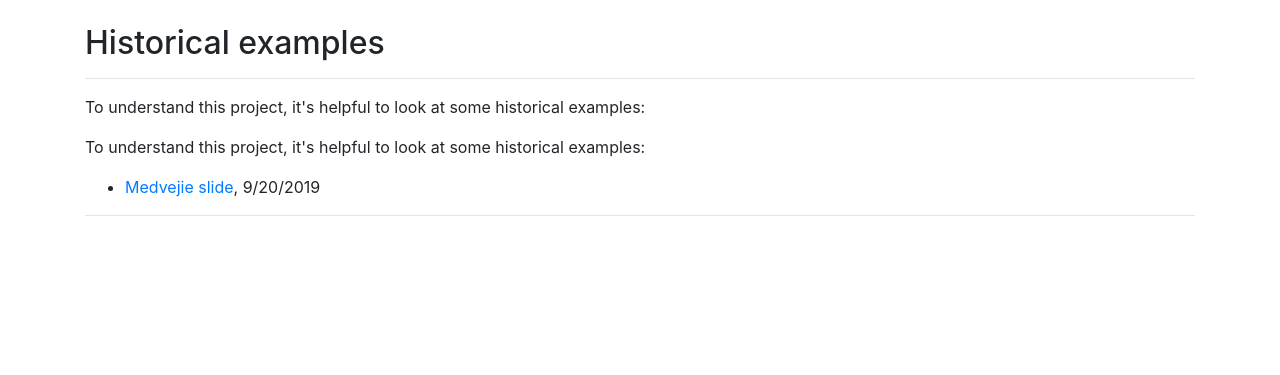
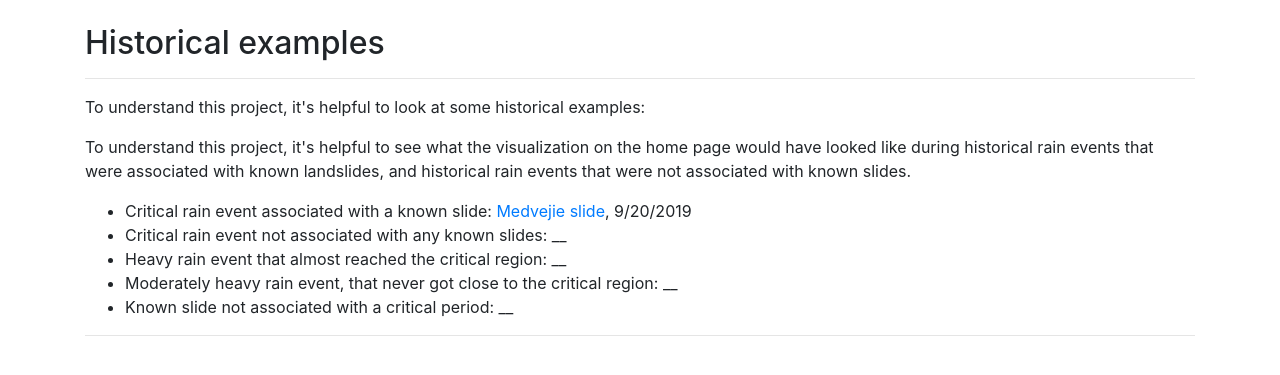
Before and after one commit to ehmatthes/sitka_irg_realtime, a Django app: page /hist_examples/ in a window 1280 px wide. Shown: the part 58-433 px from the top of the page. Run offline with Django 3.2, Linux system fonts and the light colour scheme; parts of the project's set-up code (start-up, migrations or seed data) failed here and were passed over; some libraries are stand-ins or nearby versions.

Commit message:
Added link to hist examples in drop down, listed some examples to include.

```diff
--- a/irg_viz/templates/irg_viz/base.html
+++ b/irg_viz/templates/irg_viz/base.html
@@ -32,6 +32,7 @@
           <a class="nav-link dropdown-toggle" data-toggle="dropdown" href="#" role="button" aria-haspopup="true" aria-expanded="false">About</a>
           <div class="dropdown-menu">
             <a class="dropdown-item" href="{% url 'irg_viz:about' %}">About this project</a>
+            <a class="dropdown-item" href="{% url 'irg_viz:hist_examples' %}">Historical examples</a>
           </div>
         </li>
       </ul>
--- a/irg_viz/templates/irg_viz/hist_examples.html
+++ b/irg_viz/templates/irg_viz/hist_examples.html
@@ -11,10 +11,14 @@
   <hr />
 
   <p>To understand this project, it's helpful to look at some historical examples:</p>
-  <p>To understand this project, it's helpful to look at some historical examples:</p>
+  <p>To understand this project, it's helpful to see what the visualization on the home page would have looked like during historical rain events that were associated with known landslides, and historical rain events that were not associated with known slides.</p>
 
   <ul>
-    <li><a href="">Medvejie slide</a>, 9/20/2019</li>
+    <li>Critical rain event associated with a known slide: <a href="">Medvejie slide</a>, 9/20/2019</li>
+    <li>Critical rain event not associated with any known slides: __</li>
+    <li>Heavy rain event that almost reached the critical region: __</li>
+    <li>Moderately heavy rain event, that never got close to the critical region: __</li>
+    <li>Known slide not associated with a critical period: __</li>
   </ul>
 
   <hr />
```
